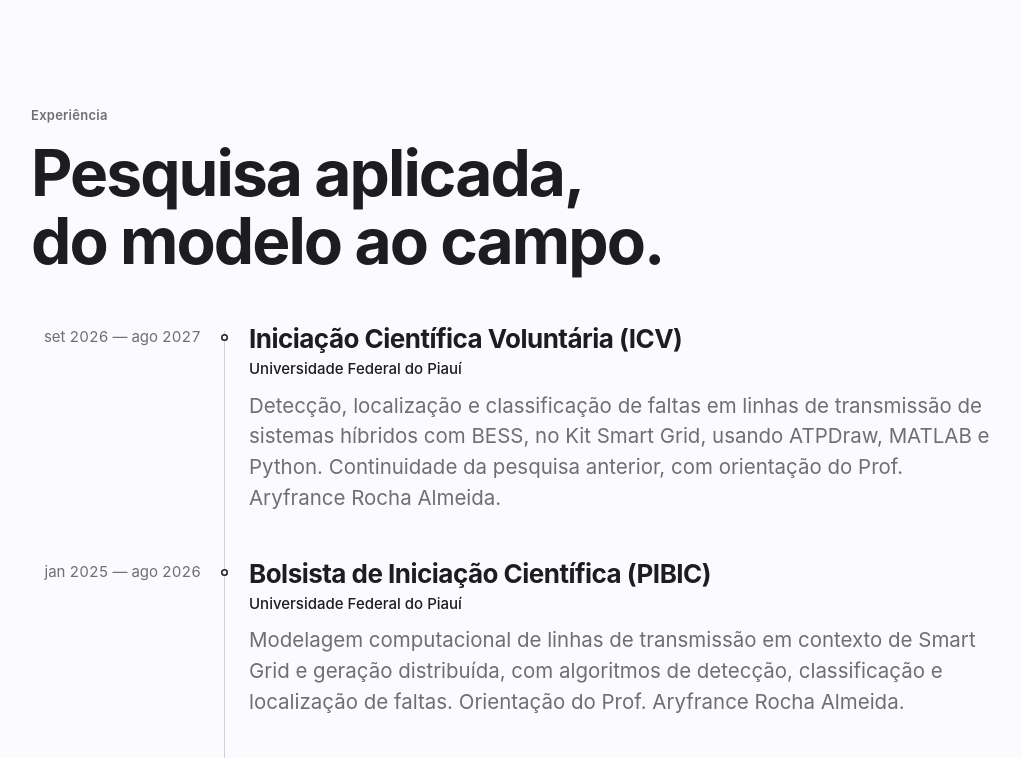
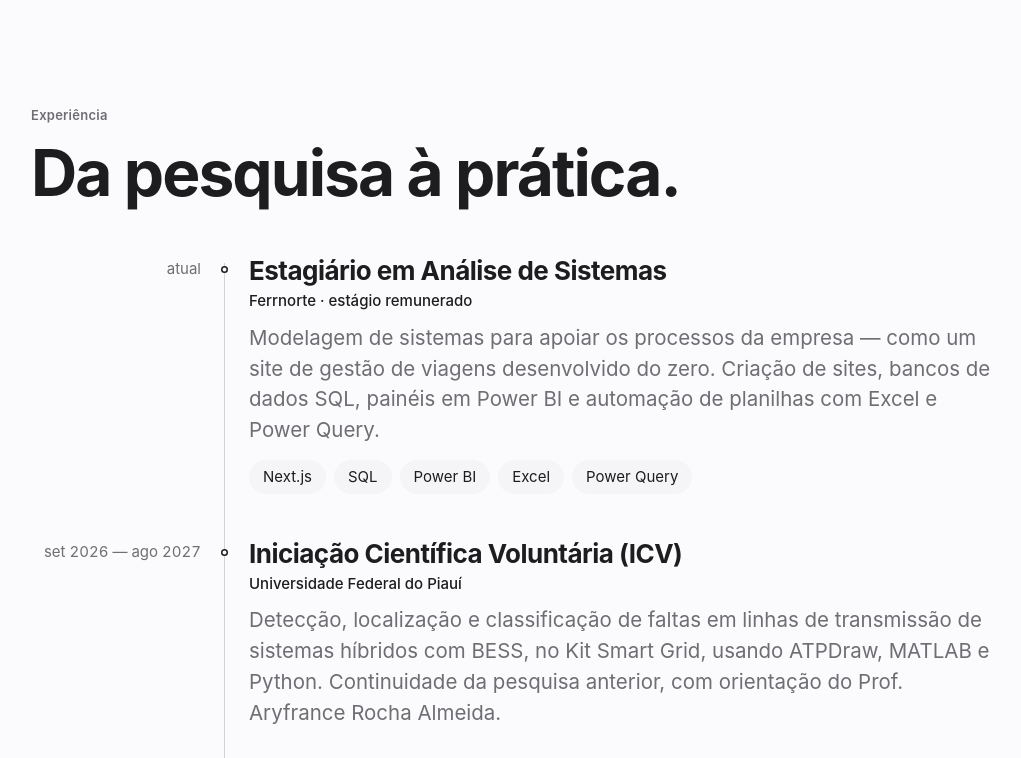
Before and after one commit to andrelsrv/andrelsrv.github.io, a plain HTML site: page index.html in a window 1280 px wide. Shown: the part 2120-2878 px from the top of the page, without its empty margins (89-1110 px from the left). Drawn offline with Linux system fonts and the light colour scheme.

Commit message:
Adiciona estágio em Análise de Sistemas na Ferrnorte
- Nova entrada no topo da Experiência, com stack (Next.js, SQL, Power BI, Excel, Power Query)
- Grupo "Dados & web" em Competências
- Título da Experiência: "Da pesquisa à prática."

Co-Authored-By: Claude Opus 5.5 <noreply@anthropic.com>

```diff
--- a/index.html
+++ b/index.html
@@ -210,6 +210,7 @@ section{padding:var(--sec-y) 0;scroll-margin-top:calc(var(--nav-h) + var(--safe-
 .tl h3{font-size:clamp(1.25rem,4.4vw,1.625rem);font-weight:650;letter-spacing:-.02em;line-height:1.2;text-wrap:balance}
 .tl .org{display:block;font-size:var(--fs-sm);font-weight:500;color:var(--text);margin-top:4px}
 .tl p{color:var(--text-2);margin-top:10px;max-width:58ch}
+.tl .chips{margin-top:14px}
 
 /* ============ Pesquisa ============ */
 .launch{text-align:center}
@@ -444,8 +445,17 @@ section{padding:var(--sec-y) 0;scroll-margin-top:calc(var(--nav-h) + var(--safe-
   <section id="experiencia" aria-labelledby="h-exp">
     <div class="wrap">
       <span class="eyebrow r">Experiência</span>
-      <h2 class="h2 r" id="h-exp">Pesquisa aplicada, do modelo ao campo.</h2>
+      <h2 class="h2 r" id="h-exp">Da pesquisa à prática.</h2>
       <ol class="tl">
+        <li class="r">
+          <time>atual</time>
+          <div>
+            <h3>Estagiário em Análise de Sistemas</h3>
+            <span class="org">Ferrnorte · estágio remunerado</span>
+            <p>Modelagem de sistemas para apoiar os processos da empresa — como um site de gestão de viagens desenvolvido do zero. Criação de sites, bancos de dados SQL, painéis em Power BI e automação de planilhas com Excel e Power Query.</p>
+            <div class="chips"><span class="chip">Next.js</span><span class="chip">SQL</span><span class="chip">Power BI</span><span class="chip">Excel</span><span class="chip">Power Query</span></div>
+          </div>
+        </li>
         <li class="r">
           <time>set 2026 — ago 2027</time>
           <div>
@@ -593,6 +603,7 @@ section{padding:var(--sec-y) 0;scroll-margin-top:calc(var(--nav-h) + var(--safe-
       <div class="skills">
         <div class="skill r"><span class="label">Programação</span><div class="chips"><span class="chip">Python</span><span class="chip">C / C++</span><span class="chip">MATLAB</span></div></div>
         <div class="skill r" style="--i:1"><span class="label">Software de engenharia</span><div class="chips"><span class="chip">ATP / ATPDraw</span><span class="chip">MATLAB / Simulink</span></div></div>
+        <div class="skill span r"><span class="label">Dados &amp; web</span><div class="chips"><span class="chip">SQL</span><span class="chip">Power BI</span><span class="chip">Excel</span><span class="chip">Power Query</span><span class="chip">Next.js</span></div></div>
         <div class="skill span r"><span class="label">Domínio técnico</span><div class="chips"><span class="chip">Análise de sistemas de potência</span><span class="chip">Proteção de linhas</span><span class="chip">Eletrônica de potência</span><span class="chip">Modelagem Smart Grid</span><span class="chip">Machine learning aplicado</span></div></div>
         <div class="skill span r"><span class="label">Cursos &amp; eventos</span>
           <ul class="plain">
```
